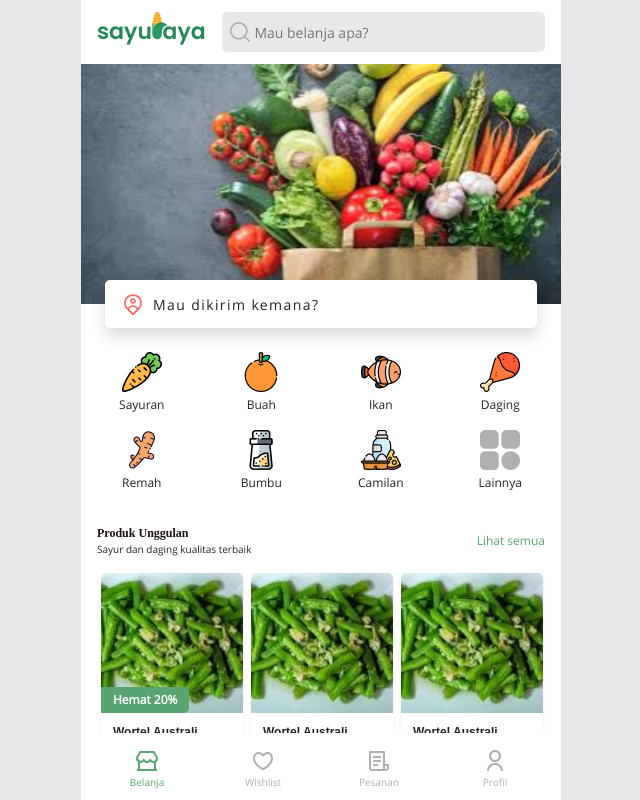
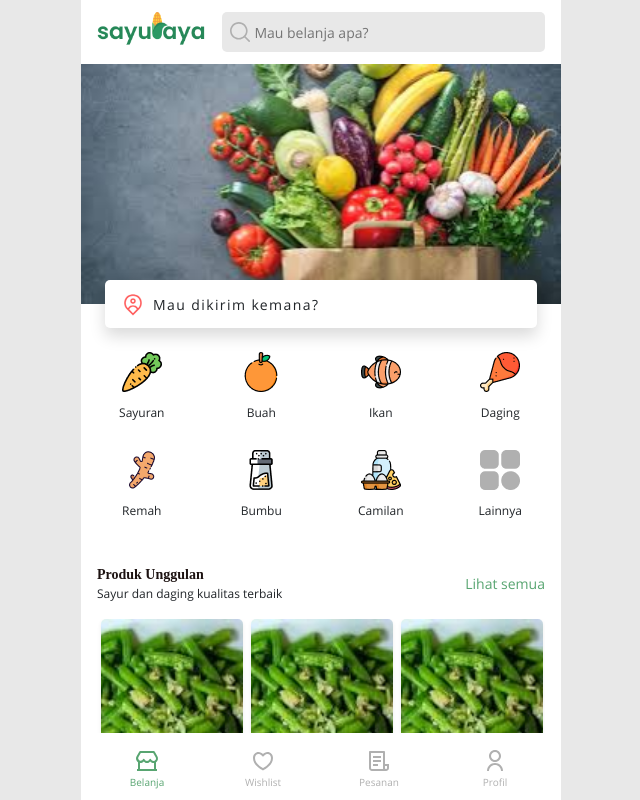
Before and after one commit to yohni/sayuraya, a Next.js app: page / in a window 1280 px wide. Shown: the top 800 px of the page, without its empty margins (319-959 px from the left). Built offline with nearby package versions, Linux system fonts and the light colour scheme; a web font is replaced by a local one.

Commit message:
style: 💄 fixing font-sizing

```diff
--- a/components/cards/ProductCard.jsx
+++ b/components/cards/ProductCard.jsx
@@ -19,7 +19,7 @@ const PCWrapper = styled.div`
 
 const PCImage = styled.img`
   width: 100%;
-  height: 140px;
+  height: 180px;
   object-fit: cover;
   overflow: hidden;
 `;
--- a/pages/index.jsx
+++ b/pages/index.jsx
@@ -76,13 +76,14 @@ const FragmentLayout = styled(Container)`
 
 const CatText = styled.div`
   font-size: 12px;
+  margin: 12px 0;
 `;
 
 const CatItem = React.forwardRef(({ icon, text, href }, ref) => {
   return (
     <a href={href} ref={ref}>
       <img src={icon} alt="ikon" />
-      <CatText className="mt-1">{text}</CatText>
+      <CatText>{text}</CatText>
     </a>
   );
 });
@@ -96,16 +97,16 @@ CatItem.propTypes = {
 const SectionTitle = styled.div`
   font-family: 'Montserrat';
   font-weight: 600;
-  font-size: 12px;
+  font-size: 14px;
   color: ${(props) => props.theme.BlackMain};
 `;
 
 const SectionSubtitle = styled.div`
-  font-size: 10px;
+  font-size: 12px;
 `;
 
 const SayurLink = styled.a`
-  font-size: 12px;
+  font-size: 14px;
   color: ${(props) => props.theme.GreenPrimary} !important;
 `;
 
```
